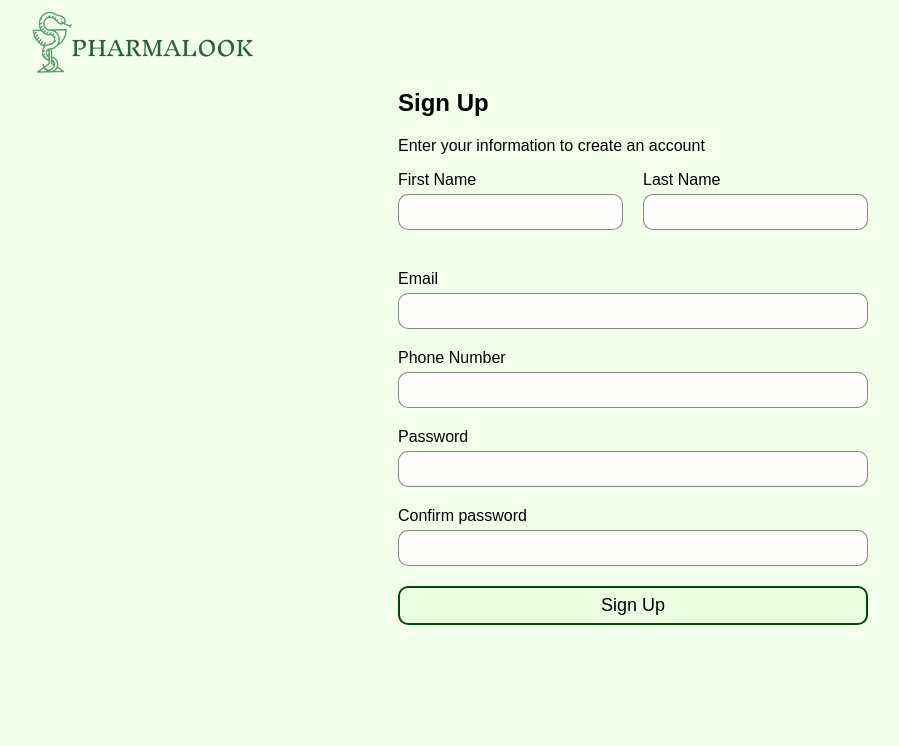
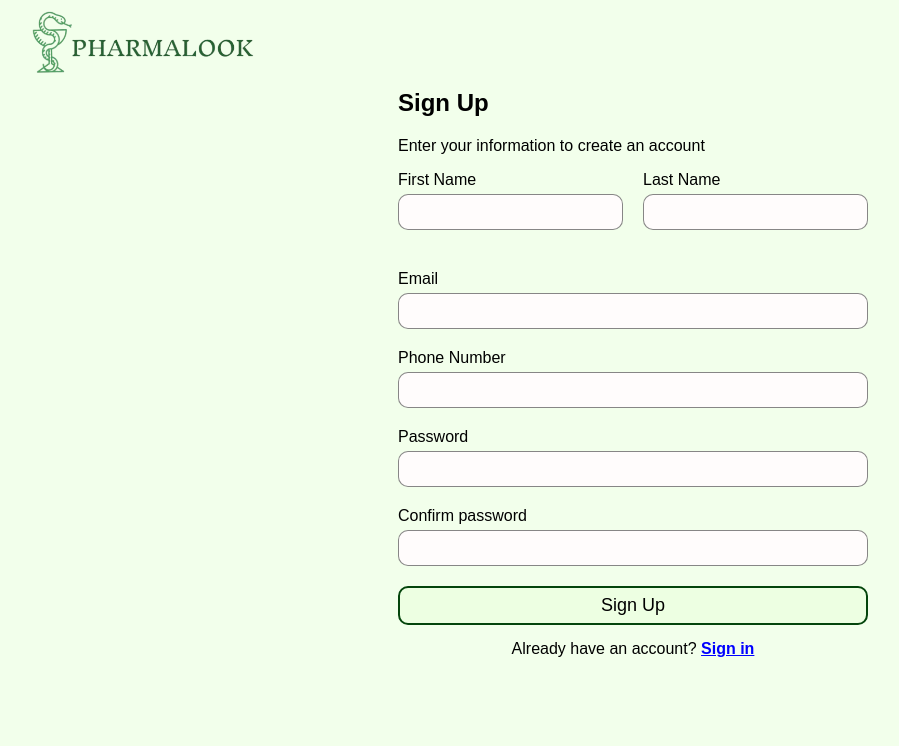
Before and after one commit to fyorina21/Pharmalook-, a Flask app: page /signup in a window 1280 px wide. Shown: the top 746 px of the page, without its empty margins (7-906 px from the left). Run offline with Flask 3, Linux system fonts and the light colour scheme.

Commit message:
updated signup page

```diff
--- a/app/templates/signup.html
+++ b/app/templates/signup.html
@@ -47,7 +47,7 @@
 
       <button type="submit">Sign Up</button>
 
-      <!-- <p class="signin-link">Already have an account? <a href="{{ url_for('auth_bp.login') }}">Sign in</a></p> -->
+      <p class="signin-link">Already have an account? <a href="{{ url_for('auth_bp.login') }}">Sign in</a></p>
     </form>
 
   </div>
```
